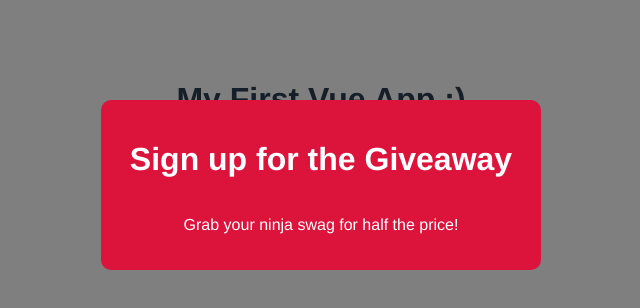
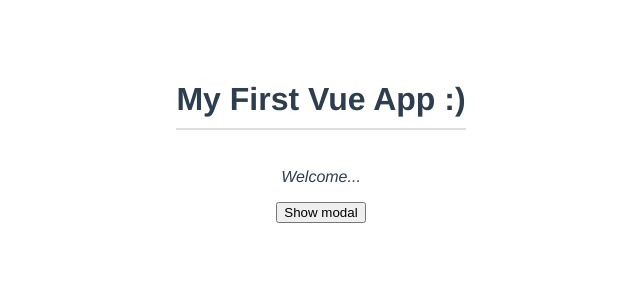
Before and after one commit to FreddyTM/Build-Web-Apps-with-Vue-JS-3---Firebase, a Vue app in the folder Section-3/modal-project/: page / in a window 1280 px wide. Shown: the top 308 px of the page, without its empty margins (319-959 px from the left). Built offline with nearby package versions, Linux system fonts and the light colour scheme.

Commit message:
Vue CLI (27)

```diff
--- a/Section-3/modal-project/src/App.vue
+++ b/Section-3/modal-project/src/App.vue
@@ -27,6 +27,7 @@
 
 <template>
   <h1>{{ title }}</h1>
+  <p>Welcome...</p>
   <!-- <input type="text" ref="name" />
   <button @click="handleClick">click me</button> -->
 
@@ -34,7 +35,12 @@
   <!-- <Modal header="Sign up for the Giveaway" text="Grab your ninja swag for half the price! " /> -->
   <!-- But it's better to bind the attributes -->
   <!-- <Modal header="Sign up for the Giveaway" text="Grab your ninja swag for half the price!" /> -->
-  <Modal :header="header" :text="text" theme="sale" />
+  <div v-if="showModal">
+    <Modal :header="header" :text="text" theme="sale" @close="toggleModal" />
+    <!-- the close event fires the function, but @close="toggleModal affects also the modal, because is inside the backdrop.
+    So we need a click event modifier to customize when we want the event to be fired -->
+  </div>
+  <button @click="toggleModal">Show modal</button>
 </template>
 
 <script>
@@ -47,6 +53,7 @@
       title: 'My First Vue App :)',
       header: 'Sign up for the Giveaway',
       text: 'Grab your ninja swag for half the price!',
+      showModal: false,
     };
   },
   methods: {
@@ -54,6 +61,9 @@
       console.log(this.$refs.name);
       this.$refs.name.classList.add('active');
       this.$refs.name.focus();
+    },
+    toggleModal() {
+      this.showModal = !this.showModal;
     },
   },
 };
--- a/Section-3/modal-project/src/components/Modal.vue
+++ b/Section-3/modal-project/src/components/Modal.vue
@@ -1,5 +1,7 @@
 <template>
-  <div class="backdrop">
+  <!-- click event modifier to prevent that a click on any element inside the backdrop div could fire the event-->
+  <!-- if we click on the modal, it won't close, only if we click outside of it -->
+  <div class="backdrop" @click.self="closeModal">
     <div class="modal" :class="{ sale: theme === 'sale' }">
       <h1>{{ header }}</h1>
       <p>{{ text }}</p>
@@ -10,6 +12,13 @@
 <script>
 export default {
   props: ['header', 'text', 'theme'],
+  methods: {
+    /* closeModal() will fire a custom event to tell App.vue that we want to close the modal */
+    /* The name of the custom event can be whatever we want, in this case is 'close' */
+    closeModal() {
+      this.$emit('close');
+    },
+  },
 };
 </script>
 
```
